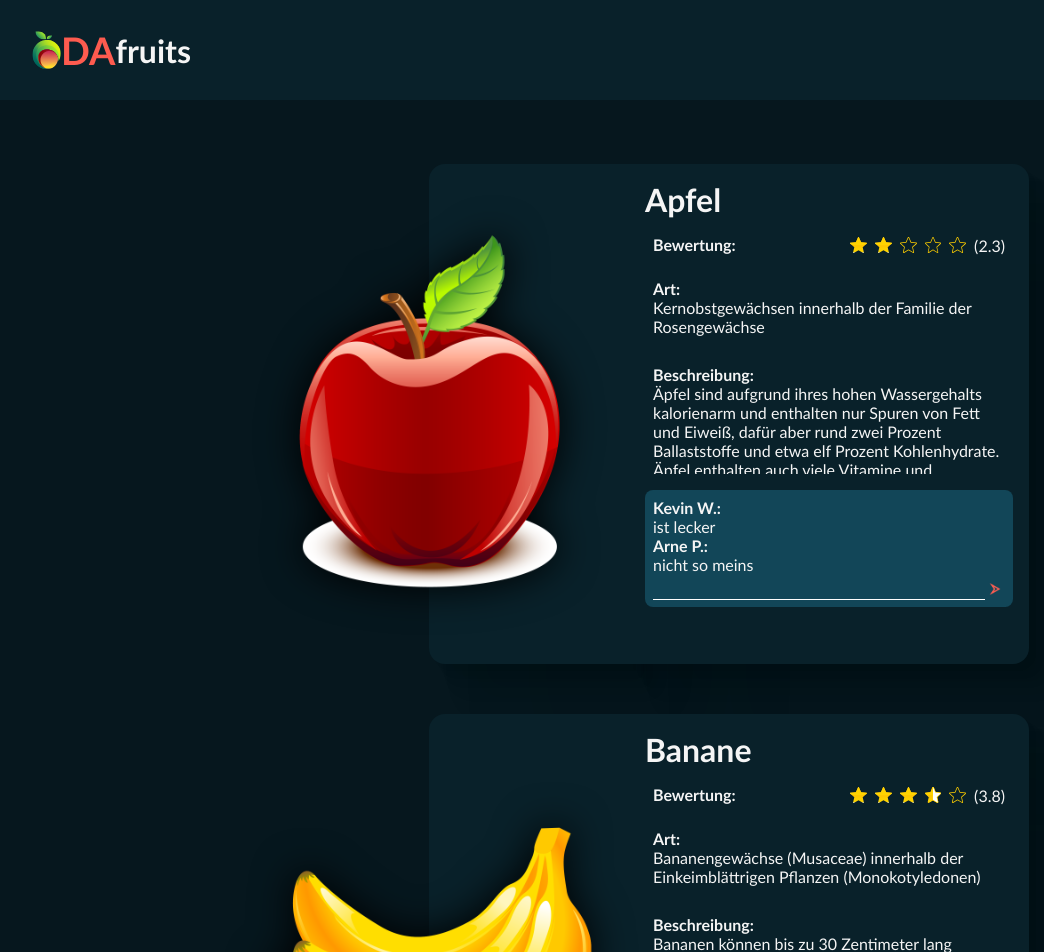
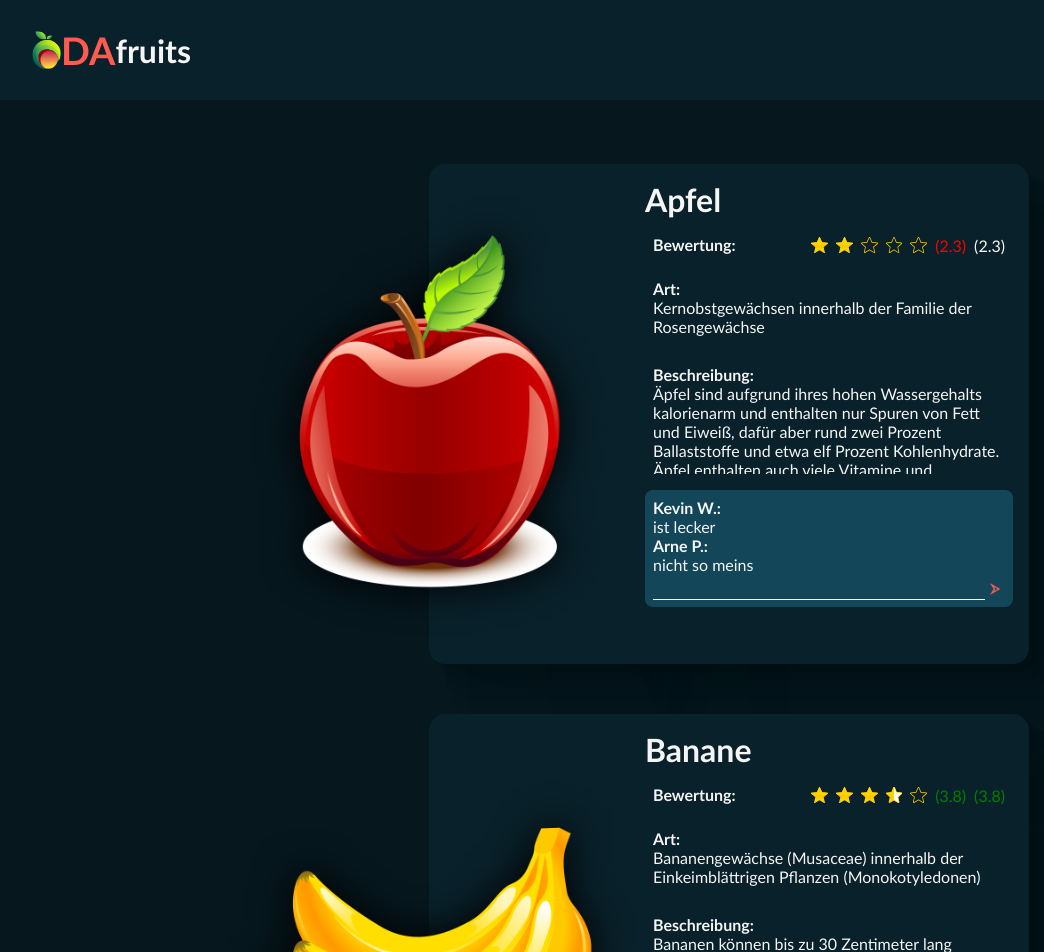
Before and after one commit to hanbit10/Developer-Akademie-Fruits, an Angular app: page / in a window 1280 px wide. Shown: the top 952 px of the page, without its empty margins (11-1055 px from the left). Built offline with nearby package versions, Linux system fonts and the light colour scheme.

Commit message:
update ngClass

```diff
--- a/src/app/fruitlist/fruitlist.component.html
+++ b/src/app/fruitlist/fruitlist.component.html
@@ -10,14 +10,6 @@
           <p><b>Bewertung:</b></p>
           <div>
             @for (count of [1, 2, 3, 4, 5]; track fruitlist) {
-              <!-- @if (fruit.stars >= count) {
-                <img src="./assets/img/stars/star.svg" alt="" srcset="" />
-              } @else if (fruit.stars >= count - 0.5) {
-                <img src="./assets/img/stars/star-half.svg" alt="" srcset="" />
-              } @else {
-                <img src="./assets/img/stars/star-empty.svg" alt="" srcset="" />
-              } -->
-
               @switch (true) {
                 @case (fruit.stars >= count) {
                   <img src="./assets/img/stars/star.svg" alt="" srcset="" />
@@ -29,7 +21,6 @@
                     srcset=""
                   />
                 }
-
                 @case (fruit.stars < count) {
                   <img
                     src="./assets/img/stars/star-empty.svg"
@@ -39,7 +30,20 @@
                 }
               }
             }
-            <p>({{ fruit.stars }})</p>
+            <!-- <p
+              [ngStyle]="{
+                color: fruit.stars > 3 ? fontColorGood : fontColorBad
+              }"
+            >
+              ({{ fruit.stars }})
+            </p> -->
+
+            <p [ngClass]="fruit.stars > 3 ? 'fontColorGood' : 'fontColorBad'">
+              ({{ fruit.stars }})
+            </p>
+            <p [ngClass]="{ fontColorGood: fruit.stars > 3 }">
+              ({{ fruit.stars }})
+            </p>
           </div>
         </div>
         <div><b>Art:</b><br />{{ fruit.genus }}</div>
--- a/src/app/fruitlist/fruitlist.component.scss
+++ b/src/app/fruitlist/fruitlist.component.scss
@@ -6,6 +6,14 @@
   gap: 50px;
   flex-direction: column;
   padding: 64px 0;
+}
+
+.fontColorGood {
+  color: green;
+}
+
+.fontColorBad {
+  color: red;
 }
 
 .singleFruitBox {
@@ -26,7 +34,8 @@
       filter: drop-shadow(0 0 20px rgb(0, 0, 0));
     }
 
-    box-shadow: 5.7px 5.7px 2.2px rgba(0, 0, 0, 0.032),
+    box-shadow:
+      5.7px 5.7px 2.2px rgba(0, 0, 0, 0.032),
       11.5px 11.5px 5.3px rgba(0, 0, 0, 0.04),
       17.9px 17.9px 10px rgba(0, 0, 0, 0.044),
       26.2px 26.2px 17.9px rgba(0, 0, 0, 0.048),
@@ -46,7 +55,8 @@
     flex-direction: column;
     gap: 16px;
 
-    box-shadow: 5.7px 5.7px 2.2px rgba(0, 0, 0, 0.032),
+    box-shadow:
+      5.7px 5.7px 2.2px rgba(0, 0, 0, 0.032),
       11.5px 11.5px 5.3px rgba(0, 0, 0, 0.04),
       17.9px 17.9px 10px rgba(0, 0, 0, 0.044),
       26.2px 26.2px 17.9px rgba(0, 0, 0, 0.048),
--- a/src/app/fruitlist/fruitlist.component.ts
+++ b/src/app/fruitlist/fruitlist.component.ts
@@ -10,6 +10,8 @@ import { CommonModule } from '@angular/common';
 })
 export class FruitlistComponent {
   howitworks = 'Fruitlist works!';
+  fontColorGood = 'green';
+  fontColorBad = 'red';
   fruitlist = [
     {
       name: 'Apfel',
```
